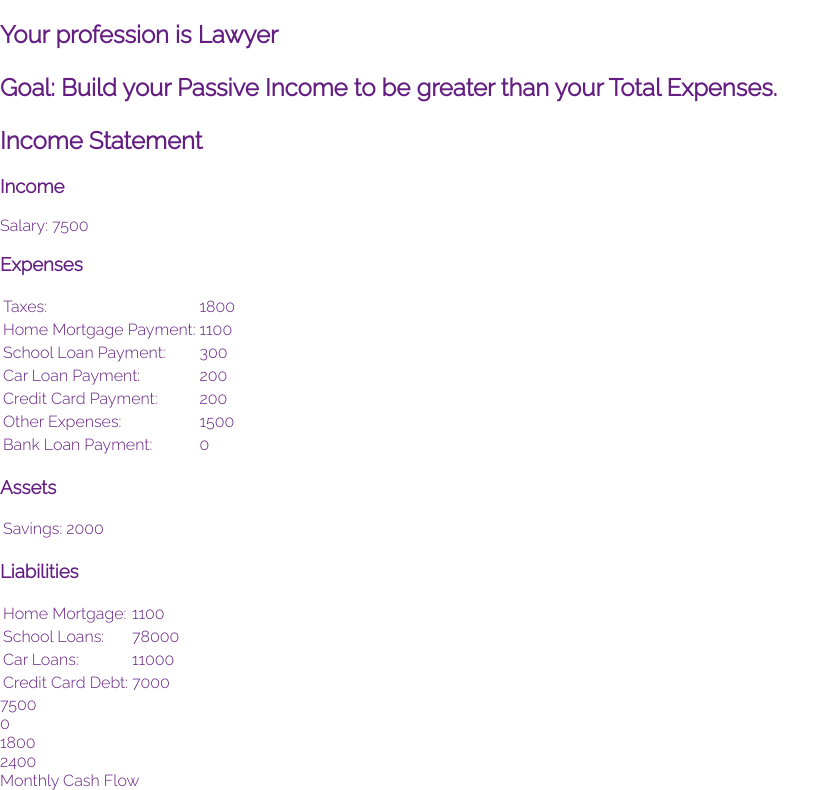
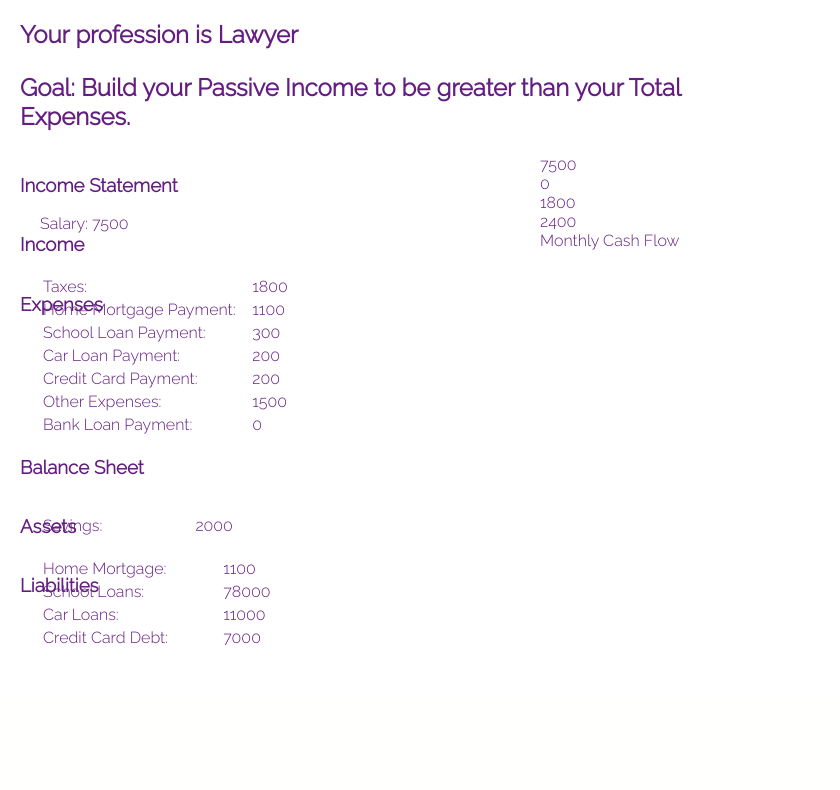
Before and after one commit to ZinoM21/cashflow, a Flask app: page /playing/lawyer in a window 1280 px wide. Shown: the part 100-890 px from the top of the page, without its empty margins (0-840 px from the left). After the commit the page ends 745 px from the top, so only its background shows below. Run offline with Flask 2, Linux system fonts and the light colour scheme.

Commit message:
Played around with grid layout (no solution!)

```diff
--- a/app/static/css/playing_job.css
+++ b/app/static/css/playing_job.css
@@ -0,0 +1,21 @@
+div {
+    max-width: 800px;
+    display: grid;
+    grid-template-columns: 20px 2fr 80px 20px 1fr 20px;
+    grid-template-areas:
+        ". head head head head ."
+        ". body body calc calc ."
+
+}
+
+.content_head {
+    grid-area: head;
+}
+
+.content_body {
+    grid-area: body;
+}
+
+.calc {
+    grid-area: calc;
+}
--- a/app/templates/playing_job.html
+++ b/app/templates/playing_job.html
@@ -20,10 +20,10 @@
                 </p>
             </h1>
         </section>
-        <section id="content_body">
-            <h2>
+        <section class="content_body">
+            <h3 id="text_income_statment">
                 Income Statement
-            </h2>
+            </h3>
             <div class="overview" id="income">
                 <h3>
                     Income
@@ -42,6 +42,7 @@
                     Expenses
                 </h3>
                 <table>
+                    <tbody>
                         <tr>
                             <td>
                                 Taxes:
@@ -98,8 +99,12 @@
                                 {{ jobs[job]["bank_loan_payment"] }}
                             </td>
                         </tr>
+                    </tbody>
                 </table>
             </div>
+            <h3 id="text_balance_sheet">
+                Balance Sheet
+            </h3>
             <div class="overview" id="assets">
                 <h3>
                     Assets
@@ -154,7 +159,8 @@
                     </tr>
                 </table>
             </div>
-            <div id="calc">
+        </section>
+        <section class="calc">
             <div class="num_box thin">
                 {{ jobs[job]["salary"] }}
             </div>
@@ -173,7 +179,6 @@
             <span id="monthly_text">
                 Monthly Cash Flow
             </span>
-            </div>
         </section>
     </div>
 
```
Lines whose indentation alone changed are shown as unchanged.
